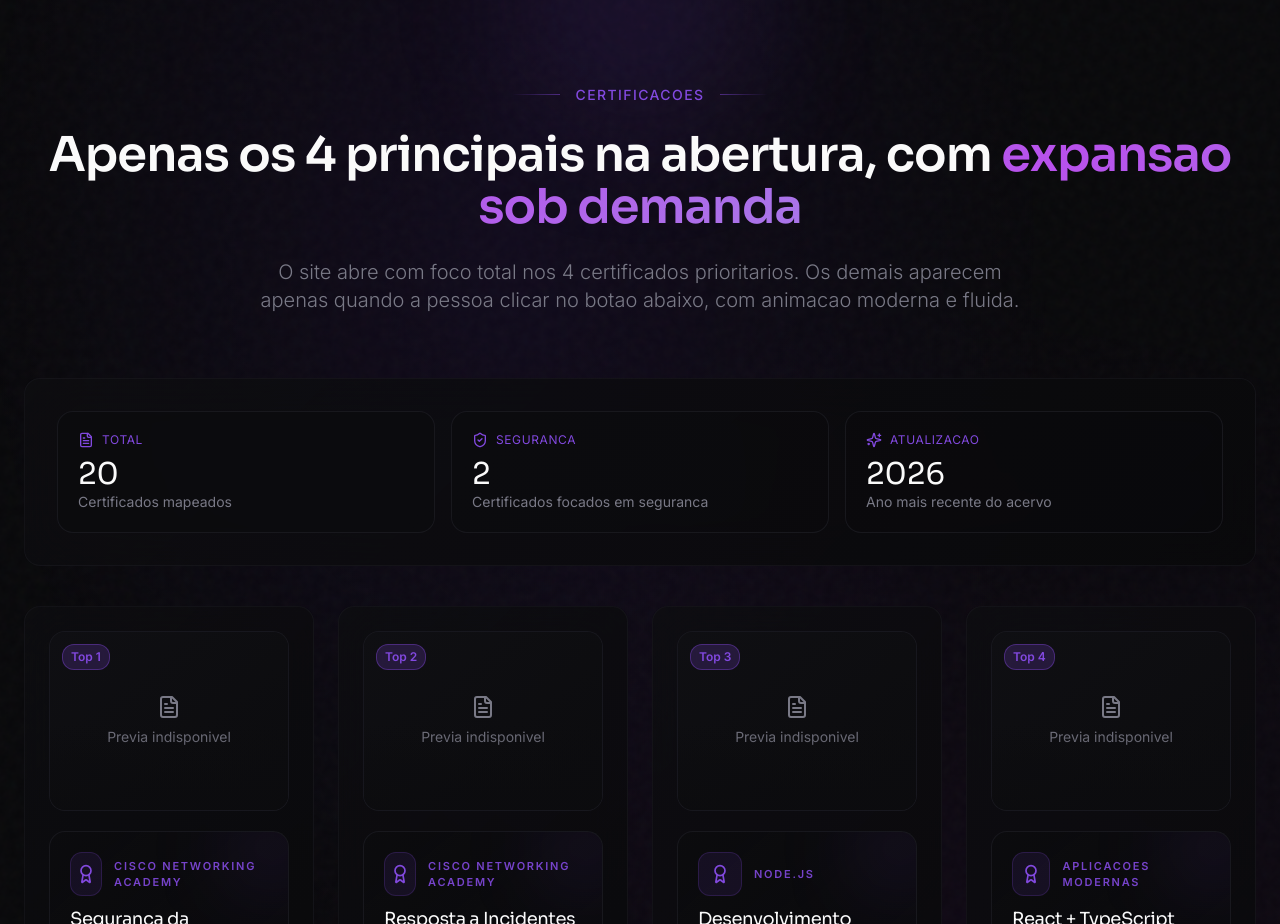
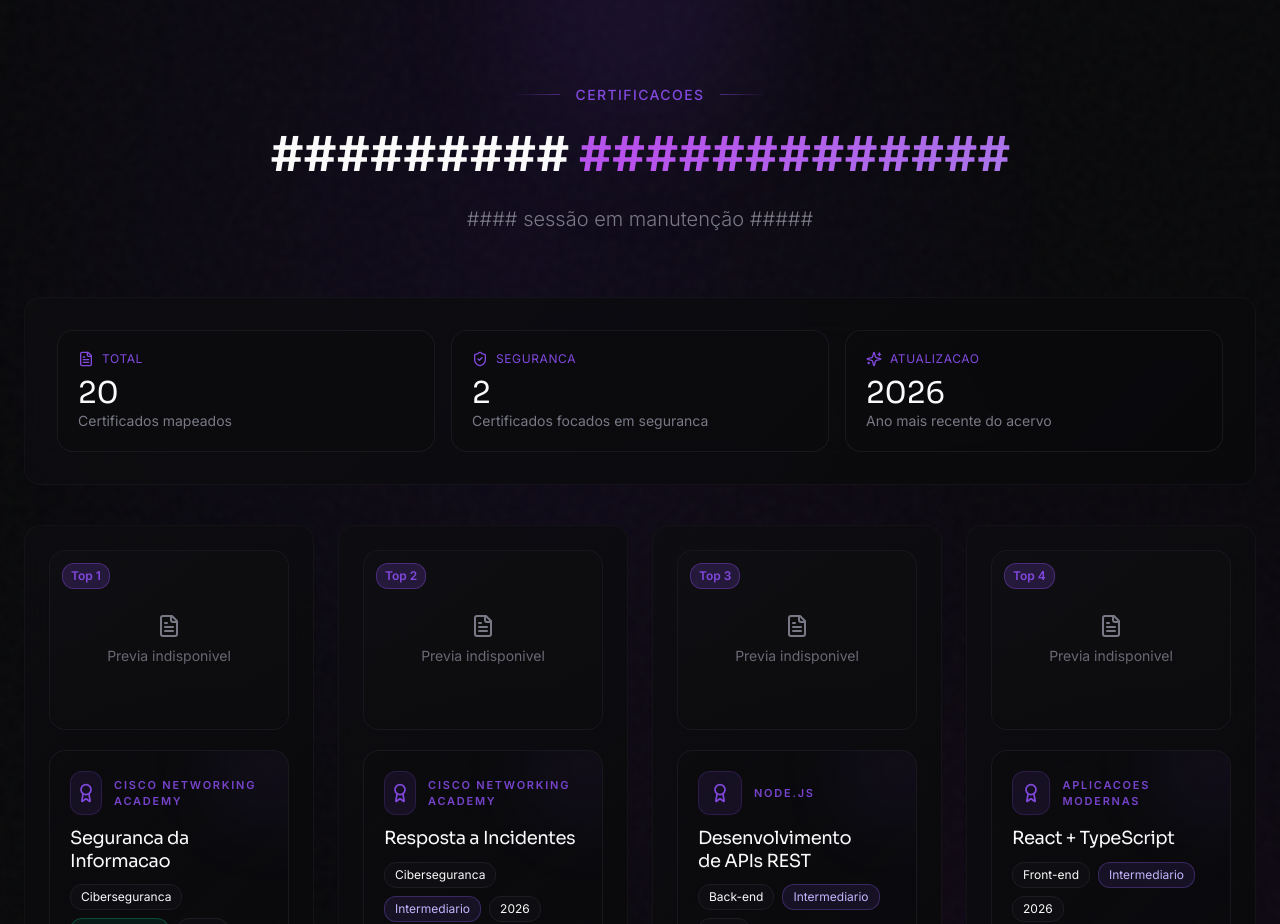
Before and after one commit to MarceloBatistazul/MeuPortifolio, a React (Vite) app: page / in a window 1280 px wide. Shown: the part 6340-7264 px from the top of the page. Built offline with nearby package versions, Linux system fonts and the light colour scheme; the HTML template or start-up script is replaced by a standard one.

Commit message:
build for prod corrigindo nav bar2

```diff
--- a/src/components/CertificationsSection.tsx
+++ b/src/components/CertificationsSection.tsx
@@ -347,11 +347,10 @@ const CertificationsSection = () => {
 
         <div className="text-center mb-16">
           <h2 className="font-display text-display-sm md:text-display-md mb-6 animate-fade-up delay-100">
-            Apenas os 4 principais na abertura, com <span className="text-gradient">expansao sob demanda</span>
+            ######### <span className="text-gradient"> ############# </span>
           </h2>
           <p className="text-lg md:text-xl text-muted-foreground max-w-3xl mx-auto font-light animate-fade-up delay-200 leading-relaxed">
-            O site abre com foco total nos 4 certificados prioritarios. Os demais aparecem apenas quando a pessoa
-            clicar no botao abaixo, com animacao moderna e fluida.
+            #### sessão em manutenção #####
           </p>
         </div>
 
```
